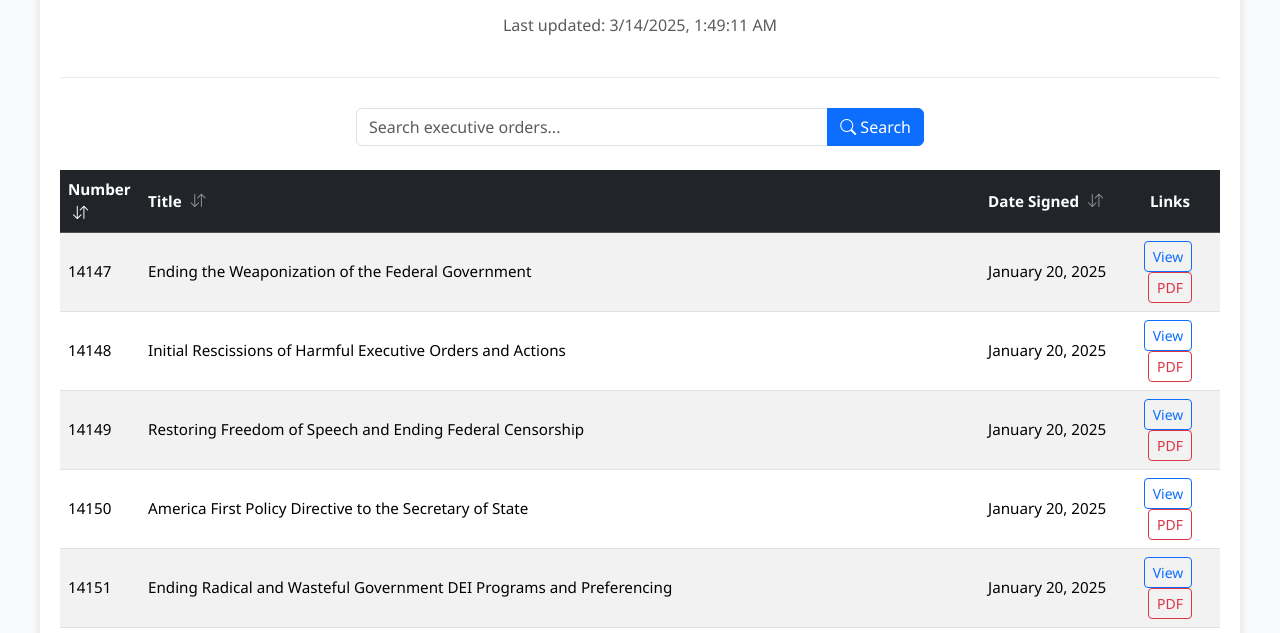
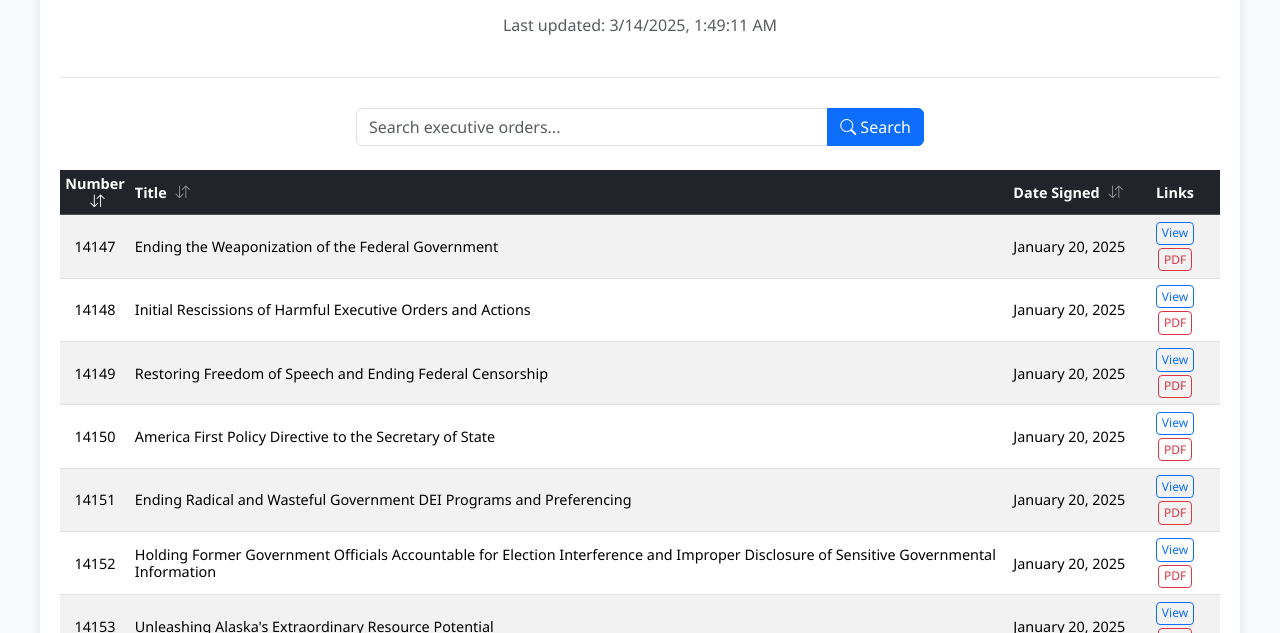
Before and after one commit to NancyWakeFDT/trump-executive-orders, a website: page public/index.html in a window 1280 px wide. Shown: the part 152-785 px from the top of the page. Drawn offline with nearby package versions, Linux system fonts and the light colour scheme.

Commit message:
Update styles.css

```diff
--- a/public/styles.css
+++ b/public/styles.css
@@ -71,32 +71,53 @@ footer a:hover {
         padding: 0.5rem;
     }
 }
-/* Make table rows more compact */
+
+/* Make table rows more compact - stronger version */
 .table td, .table th {
-    padding: 0.5rem;
-    vertical-align: middle;
+    padding: 0.3rem !important;
+    vertical-align: middle !important;
+    line-height: 1.2 !important;
+    height: auto !important;
 }
 
 /* Reduce the font size slightly */
 .table {
-    font-size: 0.95rem;
+    font-size: 0.9rem !important;
+}
+
+/* Remove extra spacing in table rows */
+.table tr {
+    height: auto !important;
 }
 
 /* Make the date column narrower */
 .table th:nth-child(3),
 .table td:nth-child(3) {
-    width: 140px;
+    width: 120px !important;
+    white-space: nowrap !important;
 }
 
 /* Make the links column narrower */
 .table th:nth-child(4),
 .table td:nth-child(4) {
-    width: 100px;
-    text-align: center;
+    width: 90px !important;
+    text-align: center !important;
 }
 
 /* Make the number column narrower */
 .table th:nth-child(1),
 .table td:nth-child(1) {
-    width: 80px;
+    width: 70px !important;
+    text-align: center !important;
 }
+
+/* Make buttons in the links column smaller */
+.table .btn-sm {
+    padding: 0.1rem 0.3rem !important;
+    font-size: 0.75rem !important;
+}
+
+/* Remove extra margin between buttons */
+.table .btn {
+    margin: 0.1rem !important;
+}
```
